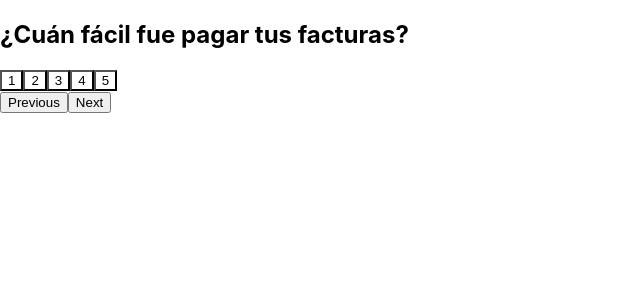
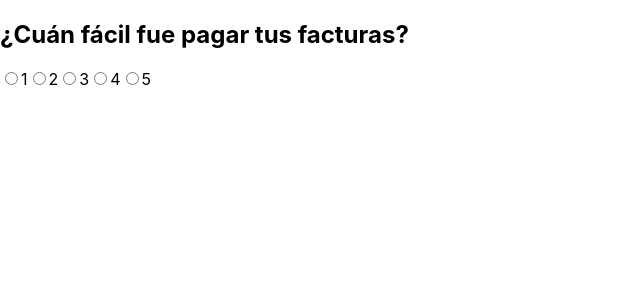
Before and after one commit to braiaguilar/payana-challenge, a React (Create React App) app in the folder payana-challenge/: page / in a window 1280 px wide. Shown: the top 300 px of the page, without its empty margins (0-640 px from the left). Built offline with nearby package versions, Linux system fonts and the light colour scheme.

Commit message:
Summary & routes fix

```diff
--- a/payana-challenge/src/App.js
+++ b/payana-challenge/src/App.js
@@ -1,5 +1,4 @@
 import React, { useState, useEffect } from 'react';
-import { Routes, Route } from 'react-router-dom';
 import Question from './components/Question';
 import Summary from './components/Summary';
 import questionsData from './data/questions.json';
@@ -8,9 +7,10 @@ function App() {
   const [questions, setQuestions] = useState([]);
   const [answers, setAnswers] = useState({});
   const [currentQuestionIndex, setCurrentQuestionIndex] = useState(0);
+  const [isReviewing, setIsReviewing] = useState(false); // Nuevo estado para controlar si estamos editando
 
   useEffect(() => {
-    setQuestions(questionsData.preguntas);
+    setQuestions(questionsData.preguntas); // Cargar las preguntas desde JSON
   }, []);
 
   const handleAnswer = (id, value) => {
@@ -32,26 +32,37 @@ function App() {
     }
   };
 
+  const handleSubmit = () => {
+    setIsReviewing(true); // Cambiar al estado de revisión (mostrar Summary)
+  };
+
+  const handleEdit = () => {
+    setIsReviewing(false); // Volver al modo de edición de preguntas
+    setCurrentQuestionIndex(0); // Volver a la primera pregunta
+  };
+
+  if (isReviewing) {
+    return <Summary answers={answers} onEdit={handleEdit} questions={questions} />;
+  }
+
+  const currentQuestion = questions[currentQuestionIndex];
+  const currentAnswer = answers[currentQuestion?.id];
+
   return (
     <div className="App">
-      <Routes>
-        <Route
-          path="/"
-          element={
-            <Question
-              question={questions[currentQuestionIndex]}
-              onAnswer={handleAnswer}
-              goNext={goNext}
-              goBack={goBack}
-              answer={answers[questions[currentQuestionIndex]?.id]}
-            />
-          }
+      {currentQuestion && (
+        <Question
+          question={currentQuestion}
+          onAnswer={handleAnswer}
+          goNext={goNext}
+          goBack={goBack}
+          answer={currentAnswer}
+          showPrevious={currentQuestionIndex > 0} // Mostrar Previous sólo si no es la primera pregunta
+          showNext={currentAnswer !== undefined && currentQuestionIndex < questions.length - 1} // Mostrar Next si se respondió la pregunta y no es la última
+          showSubmit={currentAnswer !== undefined && currentQuestionIndex === questions.length - 1} // Mostrar Submit si es la última pregunta y está respondida
+          onSubmit={handleSubmit}
         />
-        <Route
-          path="/summary"
-          element={<Summary answers={answers} />}
-        />
-      </Routes>
+      )}
     </div>
   );
 }
--- a/payana-challenge/src/components/Question.js
+++ b/payana-challenge/src/components/Question.js
@@ -1,10 +1,8 @@
 import React from 'react';
 
-function Question({ question, onAnswer, goNext, goBack, answer }) {
-  if (!question) return <div>Loading...</div>;
-
-  const handleSelect = (value) => {
-    onAnswer(question.id, value);
+function Question({ question, onAnswer, answer, goNext, goBack, showPrevious, showNext, showSubmit, onSubmit }) {
+  const handleOptionChange = (e) => {
+    onAnswer(question.id, Number(e.target.value));
   };
 
   return (
@@ -12,20 +10,21 @@ function Question({ question, onAnswer, goNext, goBack, answer }) {
       <h2>{question.texto}</h2>
       <div>
         {[1, 2, 3, 4, 5].map((value) => (
-          <button
-            key={value}
-            style={{
-              backgroundColor: answer === value ? 'lightblue' : 'white',
-            }}
-            onClick={() => handleSelect(value)}
-          >
+          <label key={value}>
+            <input
+              type="radio"
+              value={value}
+              checked={answer === value}
+              onChange={handleOptionChange}
+            />
             {value}
-          </button>
+          </label>
         ))}
       </div>
       <div>
-        <button onClick={goBack} disabled={!goBack}>Previous</button>
-        <button onClick={goNext}>Next</button>
+        {showPrevious && <button onClick={goBack}>Previous</button>}
+        {showNext && <button onClick={goNext}>Next</button>}
+        {showSubmit && <button onClick={onSubmit}>Submit</button>}
       </div>
     </div>
   );
--- a/payana-challenge/src/components/Summary.js
+++ b/payana-challenge/src/components/Summary.js
@@ -1,16 +1,17 @@
 import React from 'react';
 
-function Summary({ answers }) {
+function Summary({ answers, questions, onEdit }) {
   return (
     <div>
-      <h2>Your answers summary</h2>
+      <h2>Survey Summary</h2>
       <ul>
-        {Object.entries(answers).map(([id, value]) => (
-          <li key={id}>
-            Question {id}: {value} / 5
+        {questions.map((question) => (
+          <li key={question.id}>
+            <strong>{question.texto}:</strong> {answers[question.id]}
           </li>
         ))}
       </ul>
+      <button onClick={onEdit}>Edit</button>
     </div>
   );
 }
```
